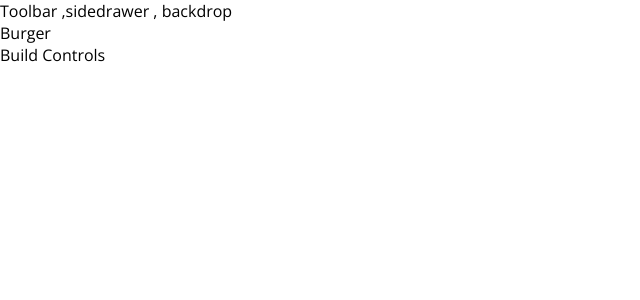
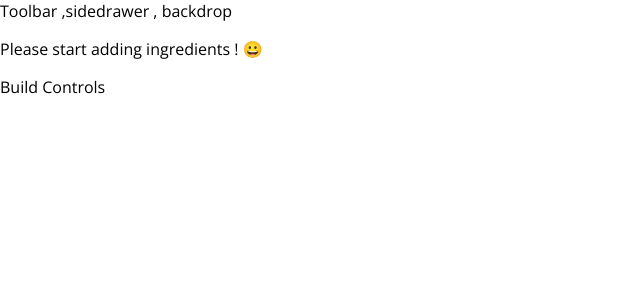
Before and after one commit to tactwolfe/React-Burger-Builder-App, a React app: page / in a window 1280 px wide. Shown: the top 300 px of the page, without its empty margins (0-640 px from the left). Built offline with nearby package versions, Linux system fonts and the light colour scheme.

Commit message:
implement logic to add burger ingredients dynamically

```diff
--- /dev/null
+++ b/src/components/Burger/Burger.css
@@ -0,0 +1,30 @@
+.Burger{
+    width: 100%;
+    margin: auto;
+    height: 250px;
+    overflow: scroll;
+    text-align: center;
+    font-weight: bold;
+    font-size: 1.2rem;
+}
+
+@media (min-width : 500px) and (max-height : 400px) {
+    .Burger{
+    width: 350px;
+    height: 300px;
+    }
+}
+
+@media (min-width : 500px) and (min-height : 400px) {
+    .Burger{
+    width: 450px;
+    height: 400px;
+    }
+}
+
+@media (min-width : 1000px) and (min-height : 700px) {
+    .Burger{
+    width: 700px;
+    height: 600px;
+    }
+}
--- a/src/components/Burger/Burger.js
+++ b/src/components/Burger/Burger.js
@@ -0,0 +1,31 @@
+
+import React from 'react';
+import classes from './Burger.css';
+import BurgerIngredient from './BurgerIngredient/BurgerIngredient';
+
+const burger = (props) => {
+
+    let transformedIngredients =
+        Object.keys(props.ingredients).map( igkey => { //use the object.keys method to convert the object we recieved as props into an array so we can loop through it
+            return [...Array(props.ingredients[igkey])].map(
+                (_,i)=> {
+                    return <BurgerIngredient key={igkey + i} type={igkey} />
+            });
+        }).reduce((arr,el)=> {
+            return arr.concat(el)
+        } ,[]);
+
+    if(transformedIngredients.length === 0 ) {
+        transformedIngredients = <p>Please start adding ingredients ! <span role="img" aria-labelledby="smiling emoji">😀</span></p>
+    }
+
+    return (
+        <div className={classes.Burger}>
+            <BurgerIngredient type='bread-top' />
+            {transformedIngredients}
+            <BurgerIngredient type='bread-bottom' />
+        </div>
+    );
+};
+
+export default burger;
--- a/src/containers/BurgerBuilder/BurgerBuilder.js
+++ b/src/containers/BurgerBuilder/BurgerBuilder.js
@@ -1,11 +1,23 @@
 import React , {Component} from 'react';
 import Aux from '../../hoc/Auxillary'
+import Burger from '../../components/Burger/Burger';
 
 class BurgerBuilder extends Component {
+
+    state = {
+        ingredients : {
+            salad : 0,
+            bacon:0,
+            cheese:0,
+            meat:0,
+
+        }
+    }
+
     render(){
         return(
             <Aux>
-                <div>Burger</div>
+                <Burger ingredients={this.state.ingredients}/>
                 <div>Build Controls</div>
             </Aux>
         );
```
